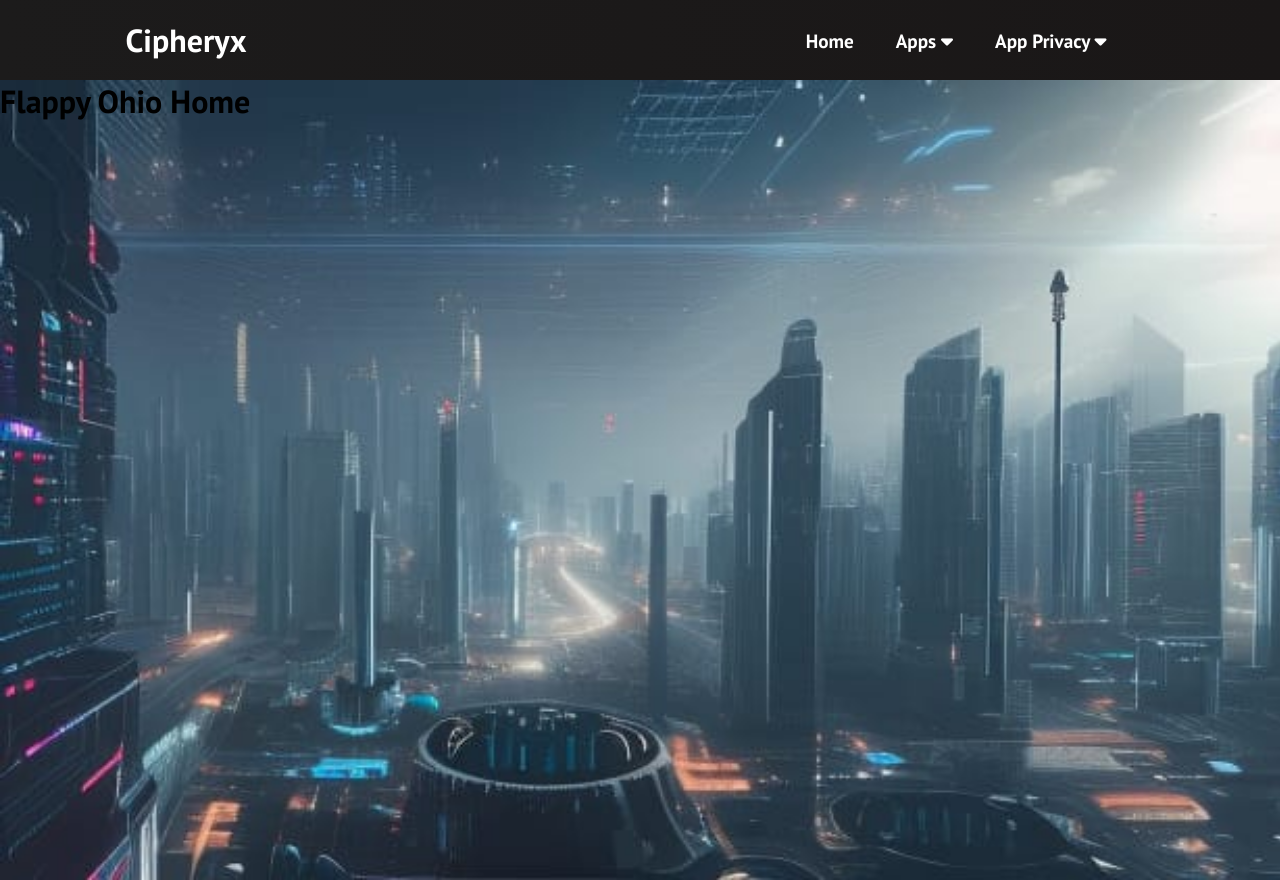
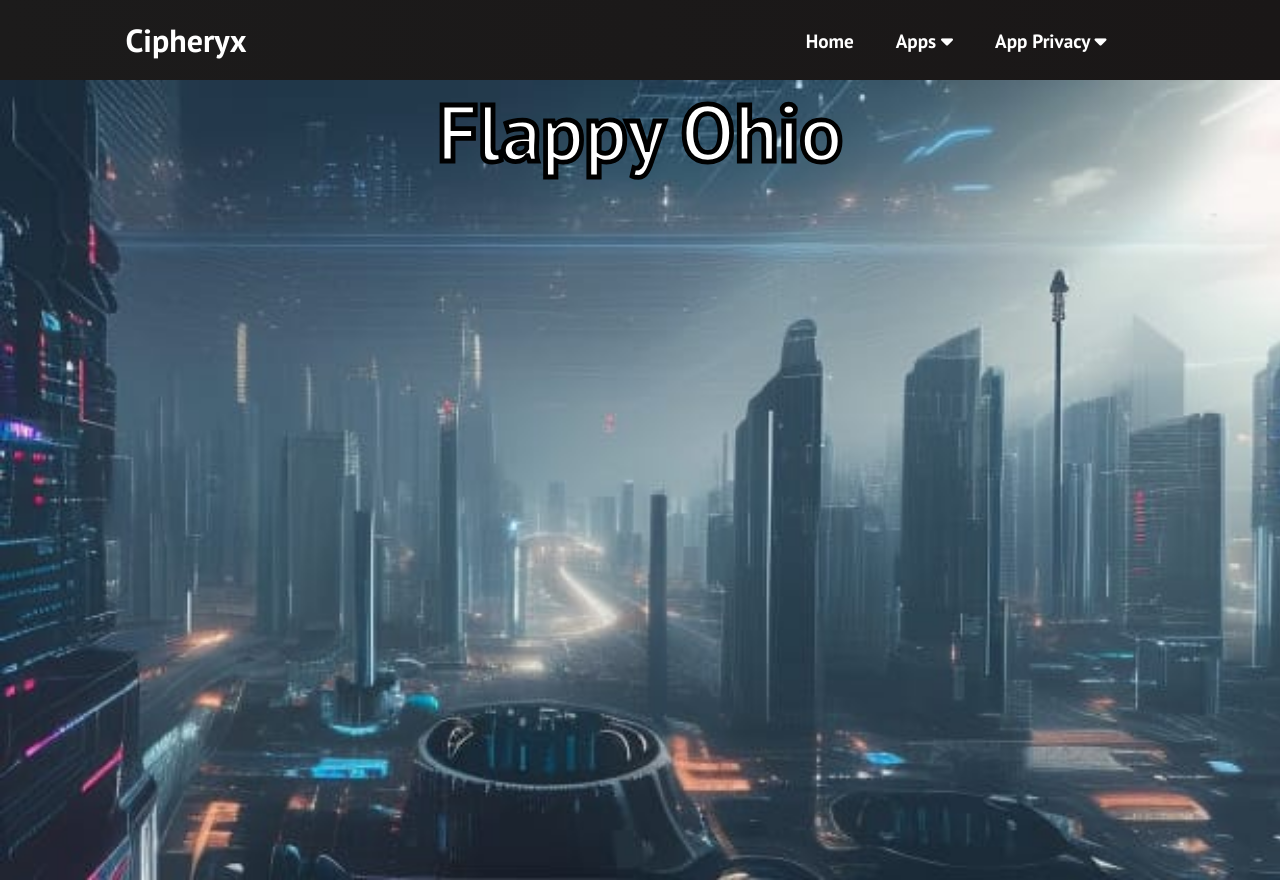
Before and after one commit to AlexanderHallCS/Cipheryx-Website, a React (Create React App) app: page /apps/flappy-ohio in a window 1280 px wide. Built offline with nearby package versions, Linux system fonts and the light colour scheme.

Commit message:
Remove extra css element, update Flappy Ohio page title

```diff
--- a/src/components/pages/apps/FlappyOhioHome.js
+++ b/src/components/pages/apps/FlappyOhioHome.js
@@ -1,7 +1,10 @@
 import React from 'react';
+import "../../../styles/Common.css"
 
 export default function FlappyOhioHome() {
     return (
-        <h1>Flappy Ohio Home</h1>
+        <h1 className="common-title">
+            Flappy Ohio
+        </h1>
     )
 }
--- a/src/styles/Apps.css
+++ b/src/styles/Apps.css
@@ -1,7 +1,3 @@
-.apps-table {
-
-}
-
 table, th, td {
     position: relative;
     margin-left: auto;
```
